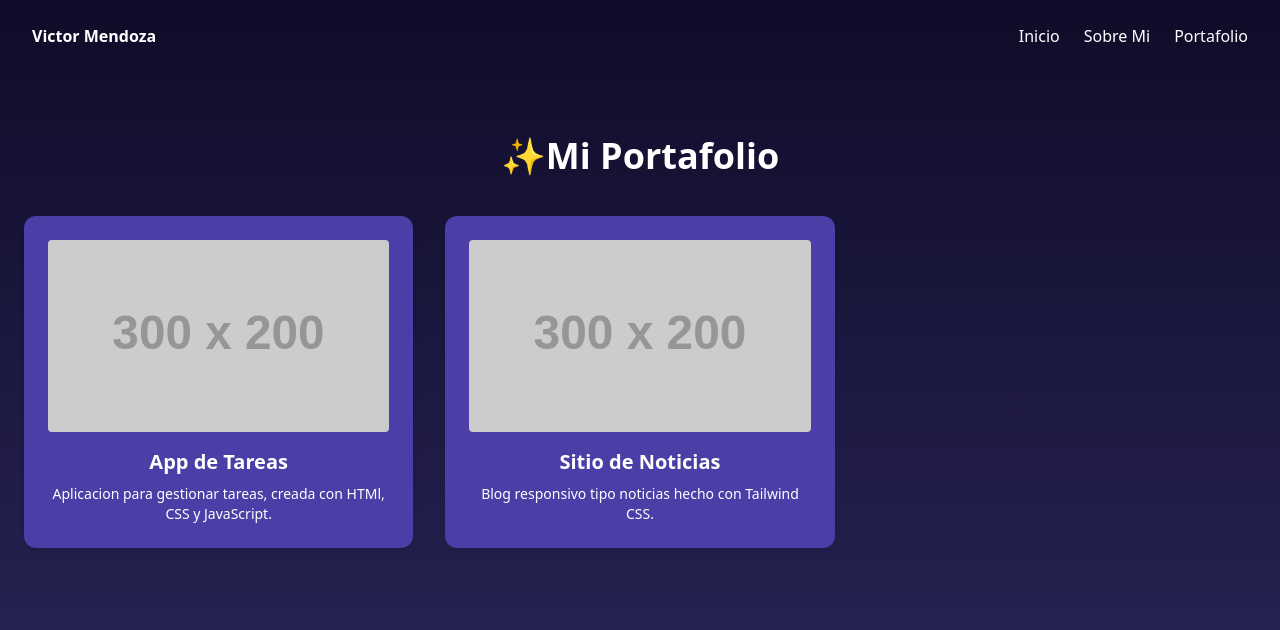
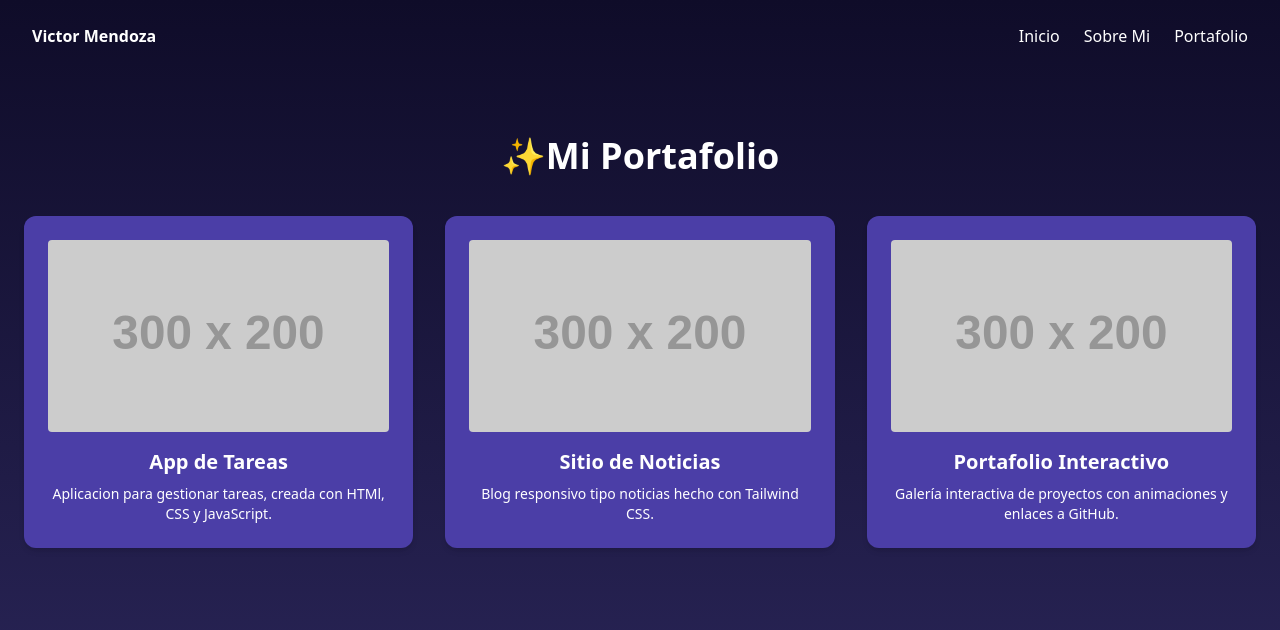
Before and after one commit to mendoza2004victor/Portafolio, a plain HTML site: page portfolio.html in a window 1280 px wide. Shown: the top 630 px of the page. Drawn offline with nearby package versions, Linux system fonts and the light colour scheme; placeholder pictures from the web are drawn by us.

Commit message:
agregue el contenido del tercer proyecto

```diff
--- a/portfolio.html
+++ b/portfolio.html
@@ -36,7 +36,16 @@
         <h3 class="text-xl font-bold mb-2">Sitio de Noticias</h3>
         <p class="text-sm">Blog responsivo tipo noticias hecho con Tailwind CSS.</p>
       </div>
+
+       <!-- Proyecto 3 -->
+      <div class="bg-[#4b3ea7] p-6 rounded-xl shadow-md">
+        <img src="https://via.placeholder.com/300x200" alt="Proyecto 3" class="rounded mb-4 w-full h-48 object-cover">
+        <h3 class="text-xl font-bold mb-2">Portafolio Interactivo</h3>
+        <p class="text-sm">Galería interactiva de proyectos con animaciones y enlaces a GitHub.</p>
+      </div>
     </div>
+
+    <!--BOTON VOLVER-->
   </main>
 
   <main class="p-6 max-w-5xl mx-auto">
```
